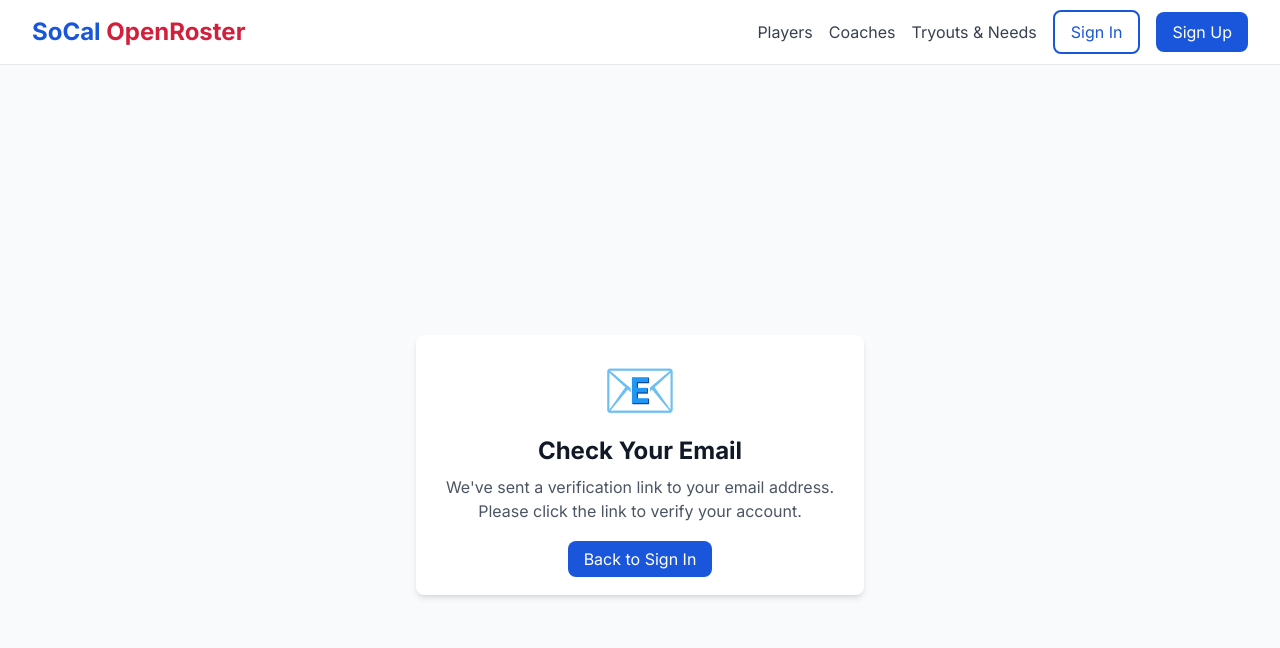
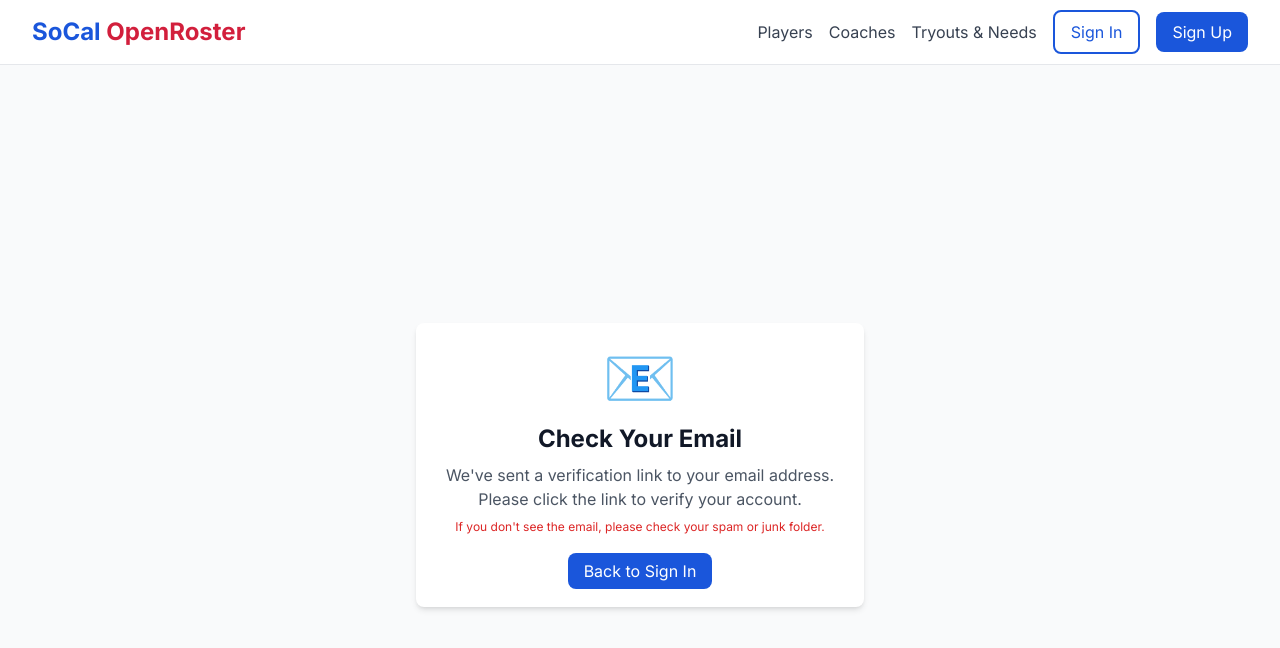
Before and after one commit to kamranyash/Soccer-Communication, a Next.js app: page /auth/verify-email-sent in a window 1280 px wide. Shown: the top 648 px of the page. Built offline with nearby package versions, Linux system fonts and the light colour scheme; no server answers.

Commit message:
feat: add spam-folder note on verification email sent page

```diff
--- a/app/auth/verify-email-sent/page.tsx
+++ b/app/auth/verify-email-sent/page.tsx
@@ -15,6 +15,7 @@ export default function VerifyEmailSentPage() {
             <p className="text-gray-600">
               We&apos;ve sent a verification link to your email address. Please click the link to verify your account.
             </p>
+            <p className="text-xs text-red-600 mt-2">If you don&apos;t see the email, please check your spam or junk folder.</p>
           </div>
           <div className="mt-6">
             <Link href="/auth/signin" className="btn-primary">
```
